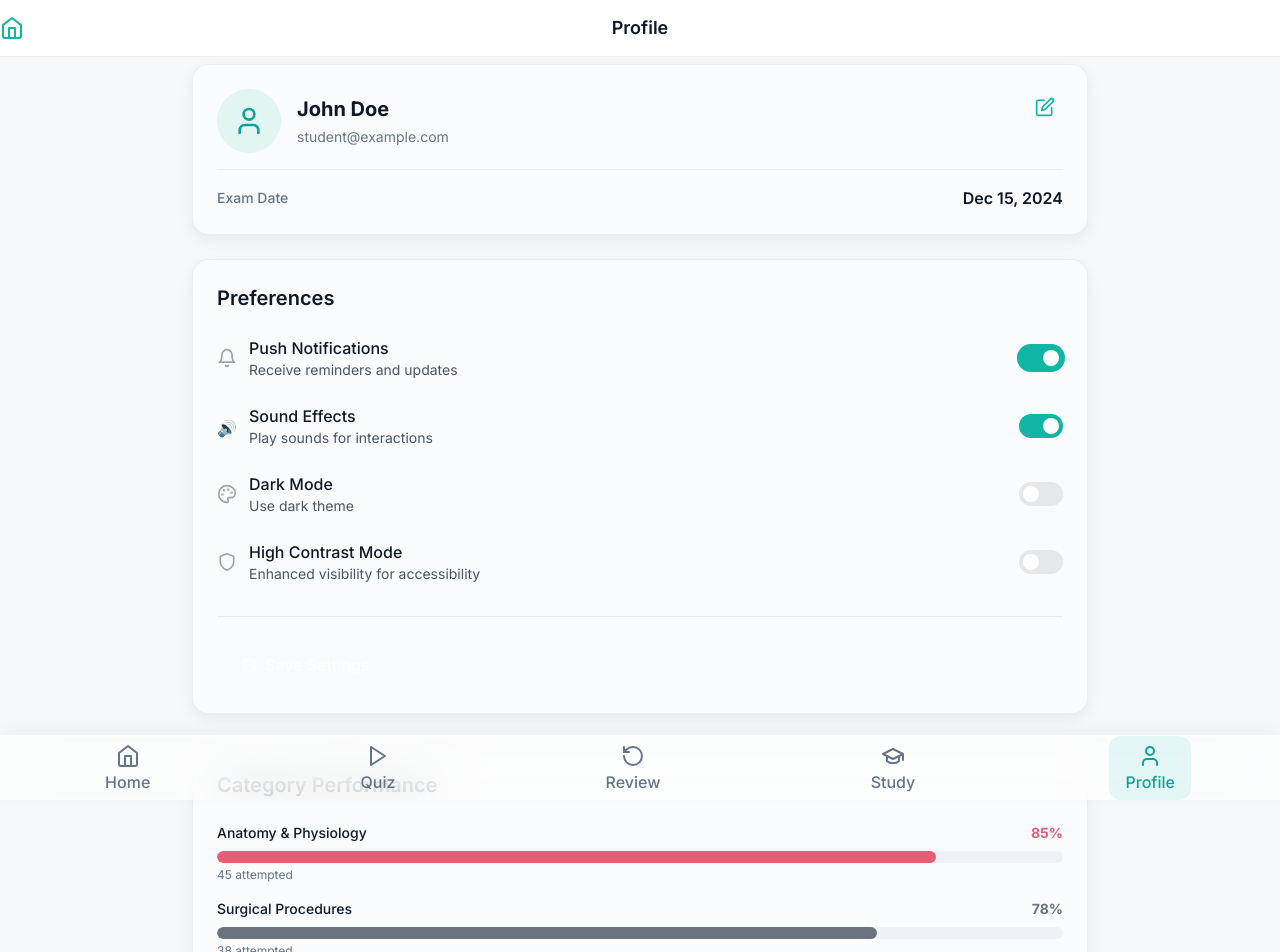
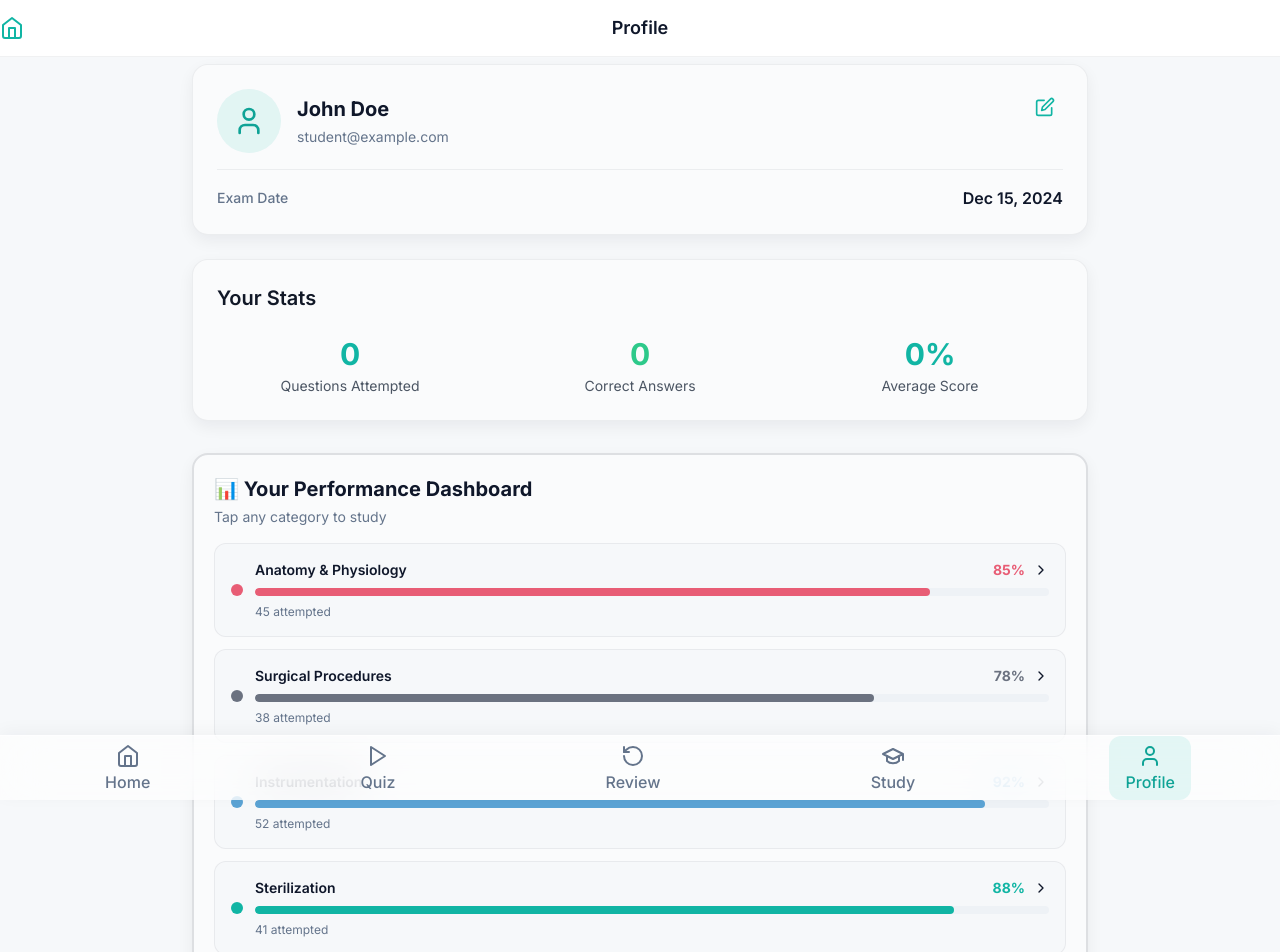
Before and after one commit to tlfla/study-supernova-beta, a React (Vite) app: page /profile in a window 1280 px wide. Shown: the top 952 px of the page. Built offline with nearby package versions, Linux system fonts and the light colour scheme.

Commit message:
home icon and profile page tweaks

```diff
--- a/src/components/common/MinimalHeader.tsx
+++ b/src/components/common/MinimalHeader.tsx
@@ -16,7 +16,7 @@ export default function MinimalHeader({ title, rightAction }: MinimalHeaderProps
         {/* Home Icon - Better touch target (48x48px min) */}
         <button
           onClick={() => navigate('/')}
-          className="p-3 -ml-3 rounded-lg transition-colors"
+          className="pl-4 pr-3 py-3 -ml-4 rounded-lg transition-colors"
           style={{ color: 'var(--primary-500)' }}
           onMouseEnter={(e) => e.currentTarget.style.backgroundColor = 'rgba(17, 181, 164, 0.1)'}
           onMouseLeave={(e) => e.currentTarget.style.backgroundColor = 'transparent'}
--- a/src/pages/Profile.tsx
+++ b/src/pages/Profile.tsx
@@ -1,13 +1,11 @@
 import React, { useState } from 'react'
 import { useNavigate } from 'react-router-dom'
-import { User, Bell, Shield, Palette, Save, Edit, Check, X } from 'lucide-react'
+import { User, Edit, X, ChevronRight } from 'lucide-react'
 import { useAppContext } from '../state/AppContext'
 import Card from '../components/common/Card'
-import Button from '../components/common/Button'
 import Toast from '../components/common/Toast'
 import MinimalHeader from '../components/common/MinimalHeader'
 import { getCategoryColor } from '../lib/categoryColors'
-import { getPrimaryWithOpacity } from '../lib/colors'
 
 export default function Profile() {
   const navigate = useNavigate()
@@ -18,12 +16,6 @@ export default function Profile() {
   const [email, setEmail] = useState(state.currentUser?.email || 'student@example.com')
   const [examDate, setExamDate] = useState('2024-12-15')
 
-  const [settings, setSettings] = useState({
-    notifications: true,
-    soundEffects: true,
-    darkMode: false,
-    highContrast: false
-  })
 
   const formatDate = (dateString: string) => {
     const date = new Date(dateString)
@@ -43,25 +35,9 @@ export default function Profile() {
     setShowEditModal(false)
   }
 
-  const handleSaveSettings = () => {
-    // In a real app, you would save these to localStorage or send to backend
-    localStorage.setItem('app-settings', JSON.stringify(settings))
-
-    dispatch({
-      type: 'SHOW_TOAST',
-      payload: {
-        type: 'success',
-        title: 'Settings Saved',
-        message: 'Your preferences have been updated successfully.'
-      }
-    })
-  }
-
-  const handleToggle = (key: keyof typeof settings) => {
-    setSettings(prev => ({
-      ...prev,
-      [key]: !prev[key]
-    }))
+  const handleCategoryClick = (categoryName: string) => {
+    // Navigate to study page with category pre-filtered
+    navigate(`/study?category=${encodeURIComponent(categoryName)}`)
   }
 
   return (
@@ -236,159 +212,6 @@ export default function Profile() {
           </div>
         )}
 
-        {/* Settings */}
-        <Card className="mb-8">
-          <h2 className="text-xl font-semibold text-gray-900 mb-6">Preferences</h2>
-
-          <div className="space-y-6">
-            {/* Notifications */}
-            <div className="flex items-center justify-between">
-              <div className="flex items-center space-x-3">
-                <Bell className="h-5 w-5 text-gray-400" />
-                <div>
-                  <p className="font-medium text-gray-900">Push Notifications</p>
-                  <p className="text-sm text-gray-600">Receive reminders and updates</p>
-                </div>
-              </div>
-              <button
-                onClick={() => handleToggle('notifications')}
-                className="relative inline-flex h-6 w-11 items-center rounded-full transition-colors duration-200 focus:outline-none focus:ring-2 focus:ring-offset-2"
-                style={{
-                  backgroundColor: settings.notifications ? 'var(--primary-500)' : '#E5E7EB',
-                  boxShadow: settings.notifications ? `0 0 0 2px var(--primary-500)` : 'none'
-                }}
-              >
-                <span
-                  className={`inline-block h-4 w-4 transform rounded-full bg-white transition-transform duration-200 ${
-                    settings.notifications ? 'translate-x-6' : 'translate-x-1'
-                  }`}
-                />
-              </button>
-            </div>
-
-            {/* Sound Effects */}
-            <div className="flex items-center justify-between">
-              <div className="flex items-center space-x-3">
-                <div className="h-5 w-5 text-gray-400">🔊</div>
-                <div>
-                  <p className="font-medium text-gray-900">Sound Effects</p>
-                  <p className="text-sm text-gray-600">Play sounds for interactions</p>
-                </div>
-              </div>
-              <button
-                onClick={() => handleToggle('soundEffects')}
-                className="relative inline-flex h-6 w-11 items-center rounded-full transition-colors duration-200 focus:outline-none focus:ring-2 focus:ring-offset-2"
-                style={{
-                  backgroundColor: settings.soundEffects ? 'var(--primary-500)' : '#E5E7EB'
-                }}
-              >
-                <span
-                  className={`inline-block h-4 w-4 transform rounded-full bg-white transition-transform duration-200 ${
-                    settings.soundEffects ? 'translate-x-6' : 'translate-x-1'
-                  }`}
-                />
-              </button>
-            </div>
-
-            {/* Dark Mode */}
-            <div className="flex items-center justify-between">
-              <div className="flex items-center space-x-3">
-                <Palette className="h-5 w-5 text-gray-400" />
-                <div>
-                  <p className="font-medium text-gray-900">Dark Mode</p>
-                  <p className="text-sm text-gray-600">Use dark theme</p>
-                </div>
-              </div>
-              <button
-                onClick={() => handleToggle('darkMode')}
-                className="relative inline-flex h-6 w-11 items-center rounded-full transition-colors duration-200 focus:outline-none focus:ring-2 focus:ring-offset-2"
-                style={{
-                  backgroundColor: settings.darkMode ? 'var(--primary-500)' : '#E5E7EB'
-                }}
-              >
-                <span
-                  className={`inline-block h-4 w-4 transform rounded-full bg-white transition-transform duration-200 ${
-                    settings.darkMode ? 'translate-x-6' : 'translate-x-1'
-                  }`}
-                />
-              </button>
-            </div>
-
-            {/* High Contrast */}
-            <div className="flex items-center justify-between">
-              <div className="flex items-center space-x-3">
-                <Shield className="h-5 w-5 text-gray-400" />
-                <div>
-                  <p className="font-medium text-gray-900">High Contrast Mode</p>
-                  <p className="text-sm text-gray-600">Enhanced visibility for accessibility</p>
-                </div>
-              </div>
-              <button
-                onClick={() => handleToggle('highContrast')}
-                className="relative inline-flex h-6 w-11 items-center rounded-full transition-colors duration-200 focus:outline-none focus:ring-2 focus:ring-offset-2"
-                style={{
-                  backgroundColor: settings.highContrast ? 'var(--primary-500)' : '#E5E7EB'
-                }}
-              >
-                <span
-                  className={`inline-block h-4 w-4 transform rounded-full bg-white transition-transform duration-200 ${
-                    settings.highContrast ? 'translate-x-6' : 'translate-x-1'
-                  }`}
-                />
-              </button>
-            </div>
-          </div>
-
-          <div className="mt-8 pt-6 border-t border-gray-200">
-            <Button onClick={handleSaveSettings} className="w-full sm:w-auto">
-              <Save className="h-4 w-4 mr-2" />
-              Save Settings
-            </Button>
-          </div>
-        </Card>
-
-        {/* Category Performance */}
-        <Card className="mb-8" id="performance">
-          <h2 className="text-xl font-semibold text-gray-900 mb-6">Category Performance</h2>
-          <div className="space-y-4">
-            {[
-              { name: 'Anatomy & Physiology', score: 85, attempted: 45 },
-              { name: 'Surgical Procedures', score: 78, attempted: 38 },
-              { name: 'Instrumentation', score: 92, attempted: 52 },
-              { name: 'Sterilization', score: 88, attempted: 41 },
-              { name: 'Patient Care', score: 76, attempted: 35 },
-              { name: 'Microbiology', score: 81, attempted: 28 },
-              { name: 'Pharmacology', score: 73, attempted: 30 },
-              { name: 'Medical Ethics', score: 90, attempted: 22 },
-              { name: 'Emergency Procedures', score: 69, attempted: 18 },
-              { name: 'Post-Operative Care', score: 84, attempted: 25 }
-            ].map((category) => (
-              <div key={category.name} className="mb-4">
-                <div className="flex justify-between items-center mb-2">
-                  <span className="text-sm font-medium" style={{ color: 'var(--text-primary)' }}>
-                    {category.name}
-                  </span>
-                  <span className="text-sm font-bold" style={{ color: getCategoryColor(category.name) }}>
-                    {category.score}%
-                  </span>
-                    </div>
-                    <div className="h-3 rounded-full overflow-hidden" style={{ backgroundColor: 'var(--bg-raised)' }}>
-                      <div
-                        className="h-full rounded-full transition-all duration-300"
-                        style={{
-                          width: `${category.score}%`,
-                          backgroundColor: getCategoryColor(category.name, 1)
-                        }}
-                      />
-                    </div>
-                <p className="text-xs mt-1" style={{ color: 'var(--text-secondary)' }}>
-                  {category.attempted} attempted
-                </p>
-              </div>
-            ))}
-          </div>
-        </Card>
-
         {/* Your Stats */}
         <Card className="mb-8">
           <h2 className="text-xl font-semibold text-gray-900 mb-6">Your Stats</h2>
@@ -416,6 +239,99 @@ export default function Profile() {
             </div>
           </div>
         </Card>
+
+        {/* Performance Dashboard */}
+        <div
+          className="rounded-2xl border-2 p-5 mb-6"
+          style={{
+            backgroundColor: 'var(--bg-card)',
+            boxShadow: 'var(--shadow-raised)',
+            borderColor: 'var(--border-muted)',
+            marginTop: '24px',
+            marginBottom: '24px'
+          }}
+        >
+          <div className="mb-4">
+            <h2 className="text-xl font-bold mb-1" style={{ color: 'var(--text-primary)' }}>
+              📊 Your Performance Dashboard
+            </h2>
+            <p className="text-sm" style={{ color: 'var(--text-secondary)' }}>
+              Tap any category to study
+            </p>
+          </div>
+
+          <div className="space-y-3">
+            {[
+              { name: 'Anatomy & Physiology', score: 85, attempted: 45 },
+              { name: 'Surgical Procedures', score: 78, attempted: 38 },
+              { name: 'Instrumentation', score: 92, attempted: 52 },
+              { name: 'Sterilization', score: 88, attempted: 41 },
+              { name: 'Patient Care', score: 76, attempted: 35 },
+              { name: 'Microbiology', score: 81, attempted: 28 },
+              { name: 'Pharmacology', score: 73, attempted: 30 },
+              { name: 'Medical Ethics', score: 90, attempted: 22 },
+              { name: 'Emergency Procedures', score: 69, attempted: 18 },
+              { name: 'Post-Operative Care', score: 84, attempted: 25 }
+            ].map((category) => (
+              <button
+                key={category.name}
+                onClick={() => handleCategoryClick(category.name)}
+                className="w-full text-left p-4 rounded-xl border transition-all"
+                style={{
+                  backgroundColor: 'var(--bg-base)',
+                  borderColor: 'var(--stroke-soft)'
+                }}
+                onMouseEnter={(e) => {
+                  e.currentTarget.style.backgroundColor = 'rgba(17, 181, 164, 0.05)'
+                  e.currentTarget.style.borderColor = getCategoryColor(category.name, 0.3)
+                }}
+                onMouseLeave={(e) => {
+                  e.currentTarget.style.backgroundColor = 'var(--bg-base)'
+                  e.currentTarget.style.borderColor = 'var(--stroke-soft)'
+                }}
+              >
+                <div className="flex items-center gap-3">
+                  {/* Category color dot */}
+                  <div
+                    className="w-3 h-3 rounded-full flex-shrink-0"
+                    style={{ backgroundColor: getCategoryColor(category.name) }}
+                  />
+
+                  <div className="flex-1 min-w-0">
+                    {/* Category name and percentage */}
+                    <div className="flex items-center justify-between mb-2">
+                      <span className="text-sm font-semibold truncate" style={{ color: 'var(--text-primary)' }}>
+                        {category.name}
+                      </span>
+                      <div className="flex items-center gap-2 flex-shrink-0 ml-2">
+                        <span className="text-sm font-bold" style={{ color: getCategoryColor(category.name) }}>
+                          {category.score}%
+                        </span>
+                        <ChevronRight className="w-4 h-4" style={{ color: 'var(--text-tertiary)' }} />
+                      </div>
+                    </div>
+
+                    {/* Progress bar */}
+                    <div className="h-2 rounded-full overflow-hidden mb-2" style={{ backgroundColor: 'var(--bg-raised)' }}>
+                      <div
+                        className="h-full rounded-full transition-all duration-300"
+                        style={{
+                          width: `${category.score}%`,
+                          backgroundColor: getCategoryColor(category.name)
+                        }}
+                      />
+                    </div>
+
+                    {/* Attempted count */}
+                    <p className="text-xs" style={{ color: 'var(--text-secondary)' }}>
+                      {category.attempted} attempted
+                    </p>
+                  </div>
+                </div>
+              </button>
+            ))}
+          </div>
+        </div>
 
         {/* App Info */}
         <Card className="mb-8">
```
